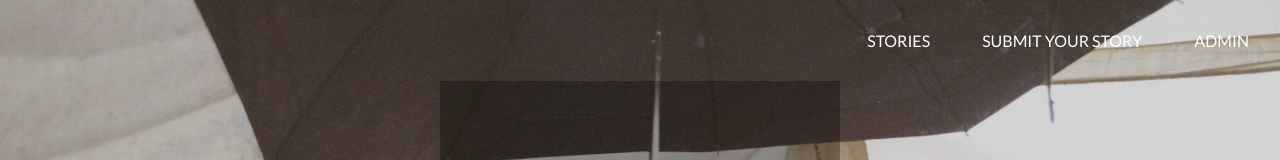
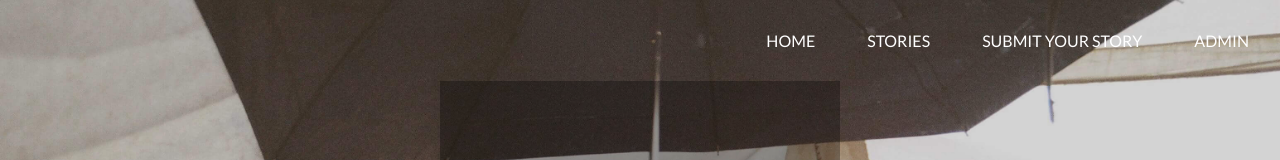
Before and after one commit to griffinshuth/frontend, a React (Create React App) app: page / in a window 1280 px wide. Shown: the top 160 px of the page. Built offline with nearby package versions, Linux system fonts and the light colour scheme; no server answers.

Commit message:
add Home link to navigate to landing page

```diff
--- a/src/components/MenuBar.js
+++ b/src/components/MenuBar.js
@@ -13,6 +13,9 @@ const MenuBarCon = styled.div`
 const MenuBar = () => {
   return (
     <MenuBarCon>
+      <a href="https://www.refugee-stories.com/" activeClassName="active-page" className="menu-item" >
+        Home
+      </a>
       <NavLink activeClassName="active-page" className="menu-item" to={'/'}>
         Stories
       </NavLink>
```
